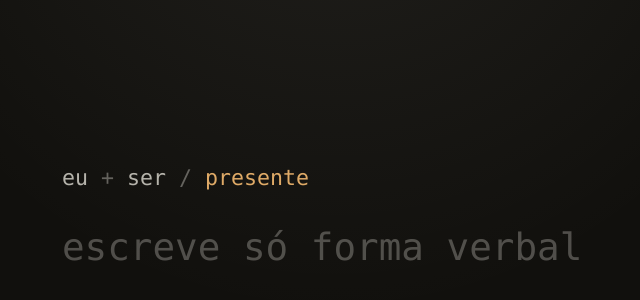
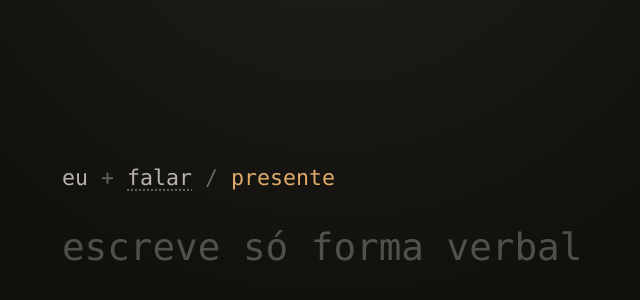
Before and after one commit to pyldin601/maisumtuga, a React (Vite) app: page / in a window 1280 px wide. Shown: the part 178-478 px from the top of the page, without its empty margins (306-946 px from the left). Built offline with nearby package versions, Linux system fonts and the light colour scheme.

Commit message:
Add translation hints to quiz prompts

```diff
--- a/src/components/quiz/VerbQuiz/index.tsx
+++ b/src/components/quiz/VerbQuiz/index.tsx
@@ -7,6 +7,7 @@ const promptAnimationSpeed = 22.5;
 
 type PromptPart = {
   className?: string;
+  hint?: string;
   muted?: boolean;
   text: string;
 };
@@ -34,24 +35,41 @@ type VerbQuizProps = {
   isActive?: boolean;
   onCorrect?: (result: QuizResult) => void;
   onWrong?: (result: QuizResult) => void;
+  showHints?: boolean;
   subject: string;
   time: string;
   timeShortName: VerbTimeShortName;
+  translations: readonly string[];
 };
 
-type PromptInput = Pick<VerbQuizProps, 'infinitiveForm' | 'subject' | 'time' | 'timeShortName'>;
+type PromptInput = Pick<
+  VerbQuizProps,
+  'infinitiveForm' | 'showHints' | 'subject' | 'time' | 'timeShortName' | 'translations'
+>;
 
 function getPromptPartClassName(part: PromptPart): string | undefined {
   return classNames(part.className, {
     muted: part.muted,
+    'prompt-part--hint': part.hint,
   });
 }
 
-function getPromptParts({ infinitiveForm, subject, time, timeShortName }: PromptInput): PromptPart[] {
+function getPromptParts({
+  infinitiveForm,
+  showHints,
+  subject,
+  time,
+  timeShortName,
+  translations,
+}: PromptInput): PromptPart[] {
+  const translationHint = showHints ? translations.join(', ') : undefined;
+
   return [
     { text: `${subject} ` },
     { text: '+', muted: true },
-    { text: ` ${infinitiveForm} ` },
+    { text: ' ' },
+    { hint: translationHint, text: infinitiveForm },
+    { text: ' ' },
     { text: '/', muted: true },
     { className: `tense-label tense-label--${timeShortName}`, text: ` ${time}` },
   ];
@@ -81,6 +99,7 @@ function AnimatedPrompt({ parts, speed = promptAnimationSpeed }: AnimatedPromptP
             items: visibleText
               ? result.items.concat({
                   className: part.className,
+                  hint: part.hint,
                   muted: part.muted,
                   text: visibleText,
                 })
@@ -114,7 +133,7 @@ function AnimatedPrompt({ parts, speed = promptAnimationSpeed }: AnimatedPromptP
   return (
     <p aria-label={text}>
       {visibleParts.map((part, index) => (
-        <span className={getPromptPartClassName(part)} key={index}>
+        <span className={getPromptPartClassName(part)} data-hint={part.hint} key={index}>
           {part.text}
         </span>
       ))}
@@ -126,8 +145,8 @@ function AnimatedPrompt({ parts, speed = promptAnimationSpeed }: AnimatedPromptP
 function StaticPrompt({ parts }: PromptProps) {
   return (
     <p>
-      {parts.map((part) => (
-        <span className={getPromptPartClassName(part)} key={part.text}>
+      {parts.map((part, index) => (
+        <span className={getPromptPartClassName(part)} data-hint={part.hint} key={`${part.text}-${index}`}>
           {part.text}
         </span>
       ))}
@@ -142,16 +161,18 @@ export default function VerbQuiz({
   isActive = true,
   onCorrect = () => {},
   onWrong = () => {},
+  showHints = true,
   subject,
   time,
   timeShortName,
+  translations,
 }: VerbQuizProps) {
   const [typedAnswer, setTypedAnswer] = useState('');
   const [status, setStatus] = useState('active');
   const inputRef = useRef<HTMLInputElement | null>(null);
   const promptParts = useMemo(
-    () => getPromptParts({ infinitiveForm, subject, time, timeShortName }),
-    [infinitiveForm, subject, time, timeShortName]
+    () => getPromptParts({ infinitiveForm, showHints, subject, time, timeShortName, translations }),
+    [infinitiveForm, showHints, subject, time, timeShortName, translations]
   );
   const isCorrect = status === 'correct';
   const isWrong = status === 'wrong';
--- a/src/components/quiz/VerbQuizSession/index.tsx
+++ b/src/components/quiz/VerbQuizSession/index.tsx
@@ -8,7 +8,7 @@ import { type VerbQuizSessionQuestion, useVerbQuizSession } from './useVerbQuizS
 
 const nextQuizDelay = 250;
 const sessionQuestionLimit = 60;
-const a2SessionVerbs = [...a2IrregularVerbs, ...a2RegularVerbs];
+const a2SessionVerbs = [...a2RegularVerbs, ...a2IrregularVerbs];
 const quizStream: readonly VerbQuizSessionQuestion[] = a2SessionVerbs.flatMap((verb) =>
   Object.entries(verb.times).flatMap(([timeShortName, forms]) =>
     forms.map((form) => ({
@@ -17,6 +17,7 @@ const quizStream: readonly VerbQuizSessionQuestion[] = a2SessionVerbs.flatMap((v
       subjectFull: form.subjectFull,
       subjectShort: form.subjectShort,
       time: a2VerbTimes[timeShortName as VerbTimeShortName],
+      translations: verb.translations,
     }))
   )
 );
@@ -101,9 +102,11 @@ export default function VerbQuizSession() {
               isActive={isActive}
               onCorrect={(result) => handleCorrect(item.answer.answerId, result.answer)}
               onWrong={(result) => handleWrong(item.answer.answerId, result.answer)}
+              showHints={!isHistory}
               subject={item.question.subjectFull}
               time={item.question.time.fullName}
               timeShortName={item.question.time.shortName}
+              translations={item.question.translations}
             />
           </section>
         );
--- a/src/components/quiz/VerbQuizSession/useVerbQuizSession.ts
+++ b/src/components/quiz/VerbQuizSession/useVerbQuizSession.ts
@@ -9,6 +9,7 @@ export type VerbQuizSessionQuestion = {
   readonly subjectFull: string;
   readonly subjectShort: string;
   readonly time: VerbTime;
+  readonly translations: readonly string[];
 };
 
 export type VerbQuizSessionAnswer = {
--- a/src/styles.css
+++ b/src/styles.css
@@ -87,6 +87,42 @@ body {
 
 .muted {
   color: var(--white-faint);
+}
+
+.prompt-part--hint {
+  position: relative;
+  text-decoration-color: var(--white-faint);
+  text-decoration-line: underline;
+  text-decoration-style: dotted;
+  text-decoration-thickness: 0.08em;
+  text-underline-offset: 0.18em;
+}
+
+.prompt-part--hint::after {
+  position: absolute;
+  bottom: calc(100% + 0.45rem);
+  left: 50%;
+  z-index: 1;
+  border: 1px solid rgba(244, 241, 232, 0.16);
+  border-radius: 999px;
+  padding: 0.22rem 0.55rem;
+  color: var(--white-strong);
+  background: rgba(17, 16, 13, 0.92);
+  box-shadow: 0 0.45rem 1.4rem rgba(0, 0, 0, 0.28);
+  content: attr(data-hint);
+  font-size: 0.78em;
+  line-height: 1.2;
+  opacity: 0;
+  pointer-events: none;
+  transform: translate(-50%, 0.2rem);
+  transition:
+    opacity 120ms ease,
+    transform 120ms ease;
+}
+
+.prompt-part--hint:hover::after {
+  opacity: 1;
+  transform: translate(-50%, 0);
 }
 
 .tense-label {
```
